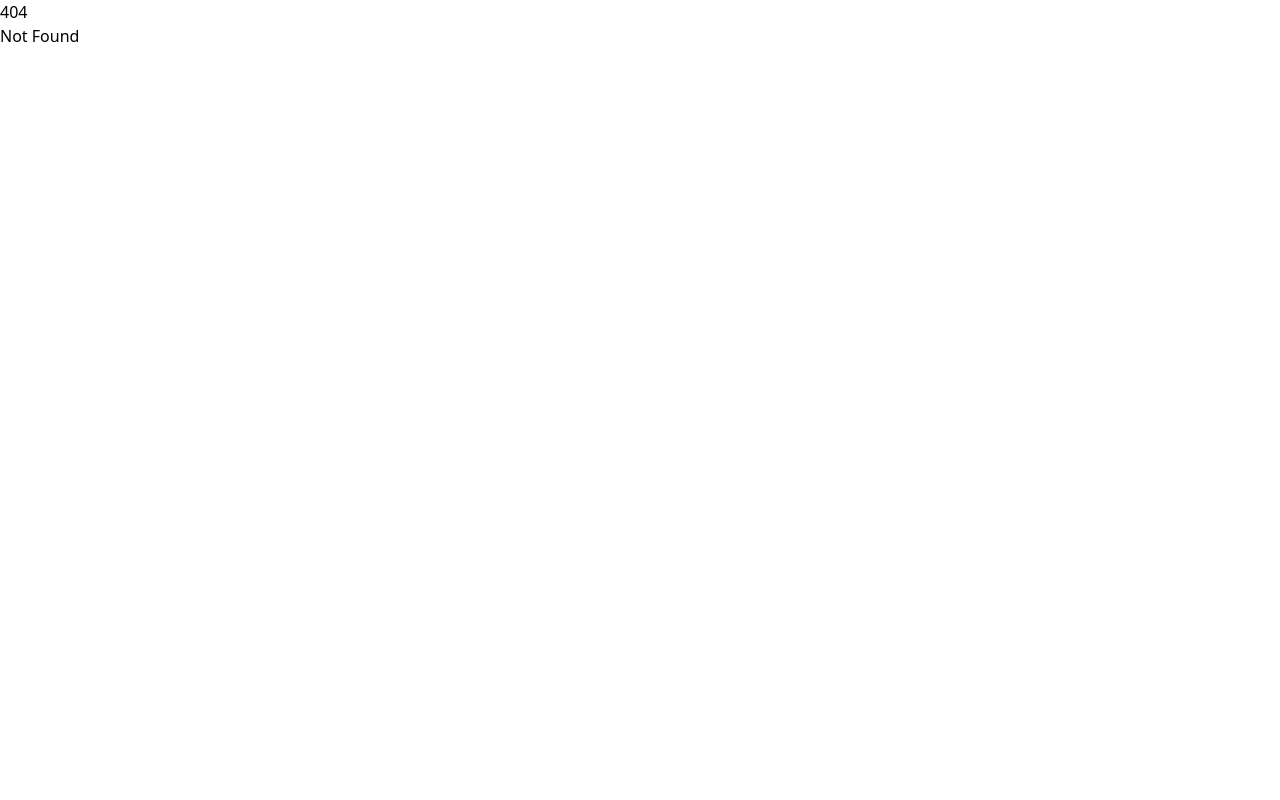
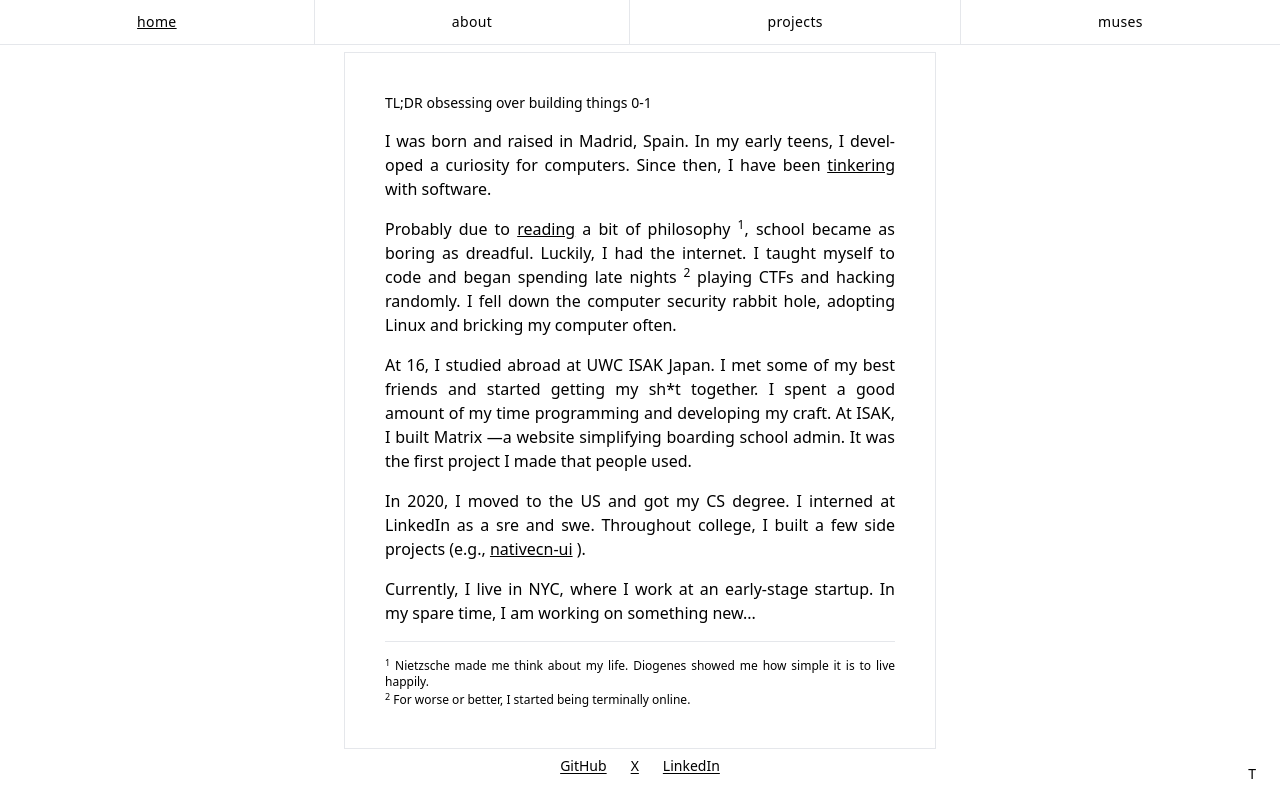
Before and after one commit to carlos-garciamoran/source, a SvelteKit app: page /about in a window 1280 px wide. Before the commit this address had no page. Built offline with nearby package versions, Linux system fonts and the light colour scheme.

Commit message:
feat: migrate layout, home, and about

```diff
--- a/src/routes/+layout.svelte
+++ b/src/routes/+layout.svelte
@@ -1,5 +1,54 @@
-<script>
-  import "../app.css"
+<script lang="ts">
+  import '../app.css';
+  import { page } from '$app/stores'
+  import { base } from '$app/paths'
+
+  const pages = ['home', 'about', 'projects', 'muses'];
+
+  let pathname = $derived($page.url.pathname)
+  let currentPage = $derived(pathname === '/' ? 'home' : pathname.split('/')[1])
+  let { children } = $props()
+
+  function getPageHref(page: string) {
+    return page === 'home' ? base || '/' : `${base}/${page}`;
+  }
+
+  $effect(() => {
+    console.log('Current page:', currentPage);
+  });
 </script>
 
-<slot />
+<div class="flex min-h-screen flex-col">
+  <header>
+    <nav class="text-sm">
+      <ul class="flex justify-evenly sm:divide-x-[.33px] sm:border-b-[.33px]">
+        {#each pages as page}
+          <li class="grow transition duration-300 sm:hover:underline">
+            <a
+              href={getPageHref(page)}
+              class="flex justify-center underline-offset-4 py-3 font-light tracking-wide hover:underline sm:hover:no-underline"
+              class:underline={page === currentPage}
+              class:sm:bg-foreground={page === currentPage}
+              class:sm:text-background={page === currentPage}
+              class:sm:no-underline={page === currentPage}
+            >
+              {page}
+            </a>
+          </li>
+        {/each}
+      </ul>
+    </nav>
+  </header>
+  <main class="flex flex-1">
+    {@render children()}
+  </main>
+  <footer class="flex justify-center gap-6 pb-3.5 text-center font-extralight text-xs underline-offset-2 sm:text-sm md:pb-6">
+    <a href="https://github.com/carlos-garciamoran" target="_blank" rel="noopener noreferrer" class="underline">GitHub</a>
+    <a href="https://x.com/cgarciamoran" target="_blank" rel="noopener noreferrer" class="underline">X</a>
+    <a href="https://linkedin.com/in/carlos-garcia-moran" target="_blank" rel="noopener noreferrer" class="underline">LinkedIn</a>
+    <div class="fixed right-[7px] bottom-2.5 lg:right-6 lg:bottom-4">
+      <!-- Placeholder for theme toggle. You'll need to implement this separately -->
+      <button>T</button>
+    </div>
+  </footer>
+</div>
--- a/src/routes/+page.svelte
+++ b/src/routes/+page.svelte
@@ -1,3 +1,41 @@
-<h1 class="text-5xl font-bold underline">
-  Hello world!
-</h1>
+<script lang="ts">
+  import { onMount } from 'svelte';
+  import { fade } from 'svelte/transition';
+
+  let mounted = false;
+
+  onMount(() => {
+    mounted = true;
+  });
+</script>
+
+<svelte:head>
+  <title>Carlos García Morán</title>
+  <meta name="description" content="Software | Design" />
+</svelte:head>
+
+<div class="flex flex-1 grow cursor-default flex-col items-center justify-center px-4">
+  <div class="flex items-start justify-center gap-4 transition-all duration-300 sm:gap-8 md:gap-10">
+    <img
+      alt="Me"
+      src="/yo.webp"
+      class="h-auto w-[4.9rem] rounded-tl-[2rem] shadow-lg transition-all duration-300 ease-in sm:w-[6.5rem] md:w-36"
+      width="300"
+      height="300"
+    />
+    <div>
+      {#if mounted}
+        <div in:fade="{{ duration: 500, delay: 300 }}" class="-mt-1 sm:-mt-1.5 font-thin text-[40px] leading-tight tracking-tighter first-line:leading-none sm:text-[50px] md:text-7xl">
+          <p>Hi, my name</p>
+          <p class="mt-0.5 sm:mt-2 md:mt-3.5">
+            is <span class="font-extrabold tracking-tighter">Carlos</span>
+          </p>
+        </div>
+        <p in:fade="{{ duration: 700, delay: 500 }}" class="mt-3 font-extralight text-sm sm:mt-6 sm:text-base sm:tracking-wide">
+          I'm into <span class="font-medium">design</span> &{' '}
+          <span class="font-medium">building software</span>
+        </p>
+      {/if}
+    </div>
+  </div>
+</div>
--- /dev/null
+++ b/src/routes/about/+page.svelte
@@ -0,0 +1,57 @@
+<svelte:head>
+  <title>About</title>
+  <meta name="description" content="Software | Design" />
+</svelte:head>
+
+<div class="mx-auto flex w-full max-w-[600px] cursor-default px-6 py-5 font-light transition-all duration-500 sm:pt-6 md:max-w-screen-sm md:items-center md:py-0">
+  <div class="flex flex-col gap-4 hyphens-auto text-justify text-sm transition-[padding] duration-500 sm:text-base md:border md:p-10">
+    <p class="text-sm">TL;DR obsessing over building things 0-1</p>
+    <p>
+      I was born and raised in Madrid, Spain. In my early teens, I developed a curiosity for
+      computers. Since then, I have been{' '}
+      <a href="/projects" class="underline">
+        tinkering
+      </a>{' '}
+      with software.
+    </p>
+    <p>
+      Probably due to{' '}
+      <a href="/muses" class="underline">
+        reading
+      </a>{' '}
+      a bit of philosophy
+      <sup>1</sup>, school became as boring as dreadful. Luckily, I had the internet. I taught
+      myself to code and began spending late nights
+      <sup>2</sup> playing CTFs and hacking randomly. I fell down the computer security rabbit
+      hole, adopting Linux and bricking my computer often.
+    </p>
+    <p>
+      At 16, I studied abroad at UWC ISAK Japan. I met some of my best friends and started
+      getting my sh*t together. I spent a good amount of my time programming and developing my
+      craft. At ISAK, I built Matrix —a website simplifying boarding school admin. It was the
+      first project I made that people used.
+    </p>
+    <p>
+      In 2020, I moved to the US and got my CS degree. I interned at LinkedIn as a sre and swe.
+      Throughout college, I built a few side projects (e.g.,{' '}
+      <a href="https://github.com/Mobilecn-UI/nativecn-ui" title="nativecn-ui" class="underline">
+        nativecn-ui
+      </a>
+      ).
+    </p>
+    <p>
+      Currently, I live in NYC, where I work at an early-stage startup. In my spare time, I am
+      working on something new...
+    </p>
+    <hr />
+    <div class="space-y-0.5 text-xs">
+      <p>
+        <sup>1</sup> Nietzsche made me think about my life. Diogenes showed me how simple it is
+        to live happily.
+      </p>
+      <p>
+        <sup>2</sup> For worse or better, I started being terminally online.
+      </p>
+    </div>
+  </div>
+</div>
```
Also changed, not shown: static/yo.webp (added), tailwind.config.js (line endings or trailing spaces).
